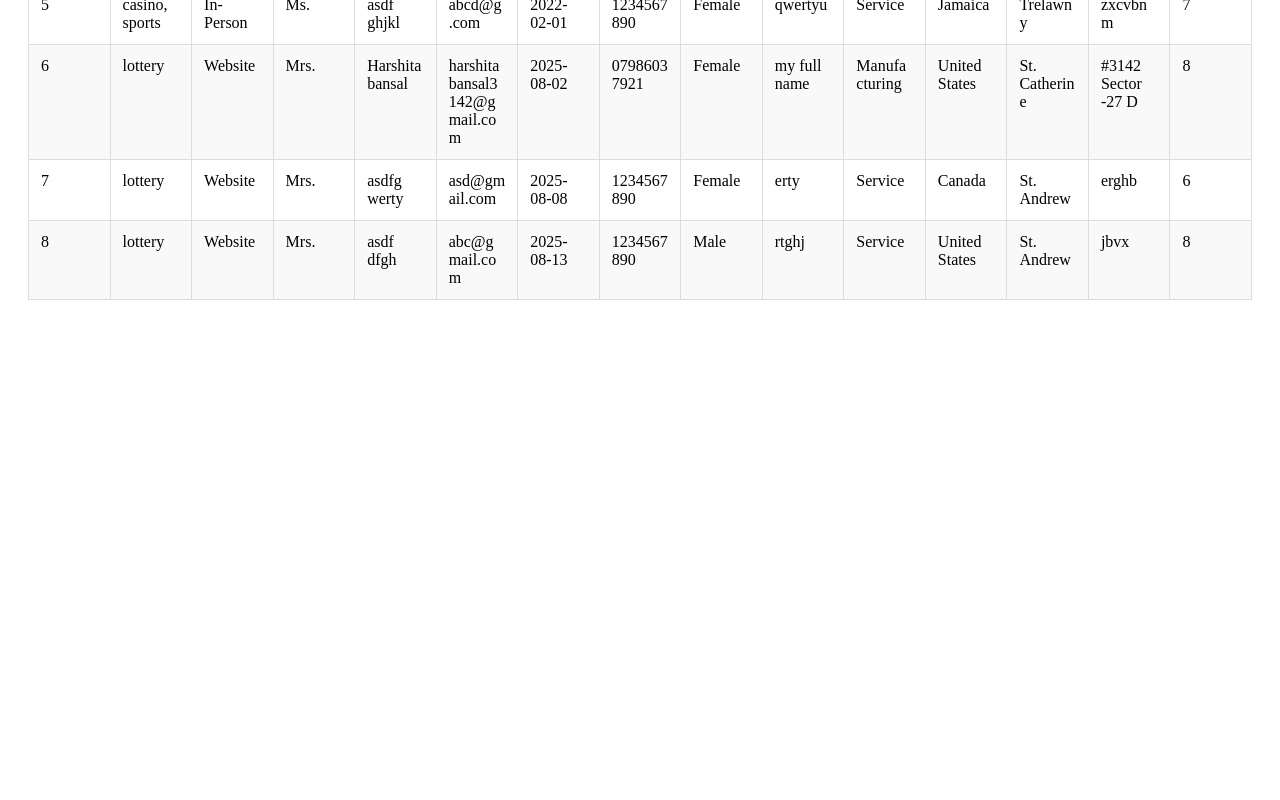
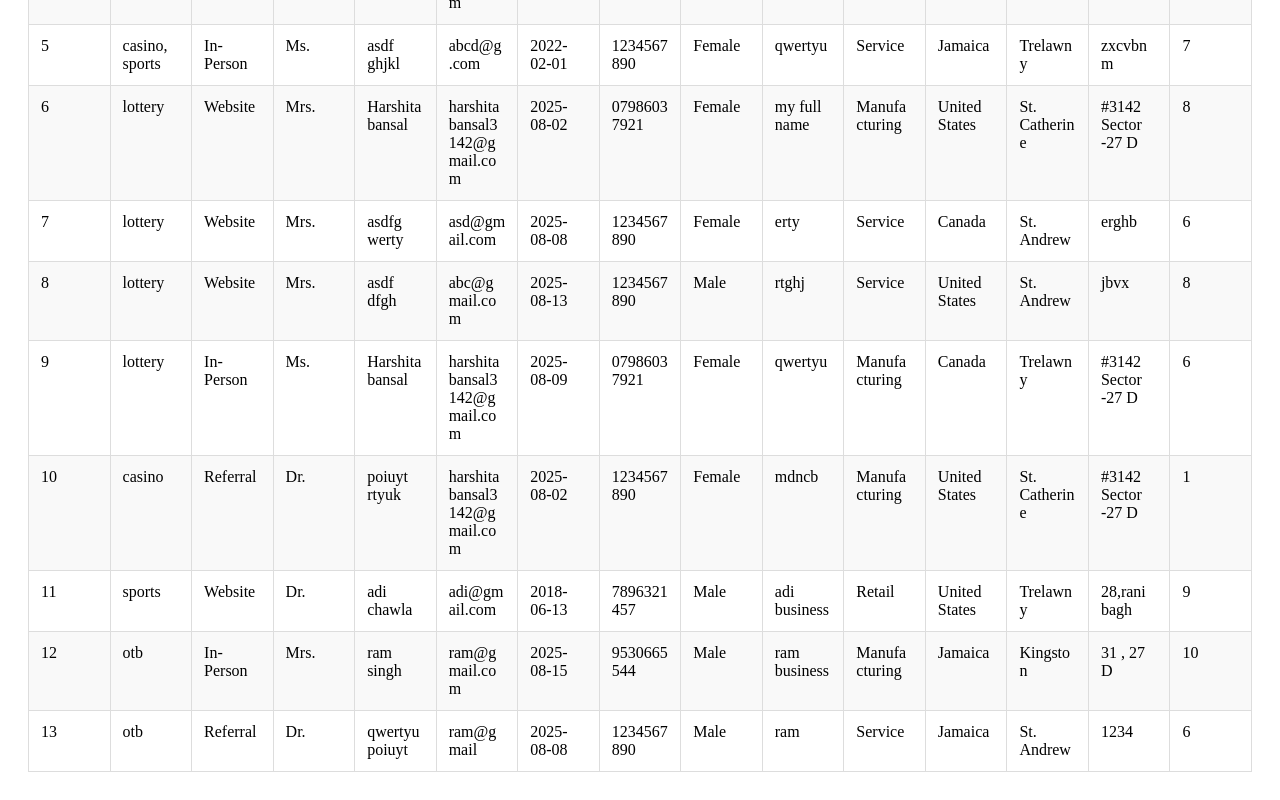
Before and after one commit to Harshitabansal26/Angular-Reactive-Form, an Angular app: page / in a window 1280 px wide. Shown: the part 788-1588 px from the top of the page. Before the commit the page ends 1116 px from the top, so only its background shows below. Built offline with nearby package versions, Linux system fonts and the light colour scheme; data requests are answered from the project's data file.

Commit message:
fake api

```diff
--- a/db.json
+++ b/db.json
@@ -304,6 +304,196 @@
         "ownOrRentLocation": "Own"
       },
       "fileUpload": "C:\\fakepath\\image (2).png"
+    },
+    {
+      "id": "54cc",
+      "product": [
+        "lottery"
+      ],
+      "applicationSource": "In-Person",
+      "residentInfo": {
+        "isResidentJamaica": "Yes",
+        "isExistingRetailer": "Yes"
+      },
+      "personalDetails": {
+        "title": "Ms.",
+        "firstName": "Harshita",
+        "middleName": "",
+        "lastName": "bansal",
+        "email": "harshitabansal3142@gmail.com",
+        "dateOfBirth": "2025-08-09",
+        "cellphone": "07986037921",
+        "businessPhone": "",
+        "homePhone": "",
+        "gender": "Female",
+        "addCoApplicant": "No"
+      },
+      "businessInformation": {
+        "businessName": "qwertyu",
+        "typeOfBusiness": "Manufacturing",
+        "country": "Canada",
+        "parish": "Trelawny",
+        "town": "Chandigarh",
+        "district": "",
+        "postalCode": "160019",
+        "address": "#3142\nSector -27 D",
+        "doYouOwnBusiness": "No",
+        "yearsInOperation": 6,
+        "ownOrRentLocation": "Rent"
+      },
+      "fileUpload": ""
+    },
+    {
+      "id": "4376",
+      "product": [
+        "casino"
+      ],
+      "applicationSource": "Referral",
+      "residentInfo": {
+        "isResidentJamaica": "No",
+        "isExistingRetailer": "No"
+      },
+      "personalDetails": {
+        "title": "Dr.",
+        "firstName": "poiuyt",
+        "middleName": "",
+        "lastName": "rtyuk",
+        "email": "harshitabansal3142@gmail.com",
+        "dateOfBirth": "2025-08-02",
+        "cellphone": "1234567890",
+        "businessPhone": "",
+        "homePhone": "",
+        "gender": "Female",
+        "addCoApplicant": "No"
+      },
+      "businessInformation": {
+        "businessName": "mdncb",
+        "typeOfBusiness": "Manufacturing",
+        "country": "United States",
+        "parish": "St. Catherine",
+        "town": "Chandigarh",
+        "district": "",
+        "postalCode": "160019",
+        "address": "#3142\nSector -27 D",
+        "doYouOwnBusiness": "No",
+        "yearsInOperation": 1,
+        "ownOrRentLocation": "Rent"
+      },
+      "fileUpload": ""
+    },
+    {
+      "id": "7108",
+      "product": [
+        "sports"
+      ],
+      "applicationSource": "Website",
+      "residentInfo": {
+        "isResidentJamaica": "No",
+        "isExistingRetailer": "No"
+      },
+      "personalDetails": {
+        "title": "Dr.",
+        "firstName": "adi",
+        "middleName": "",
+        "lastName": "chawla",
+        "email": "adi@gmail.com",
+        "dateOfBirth": "2018-06-13",
+        "cellphone": "7896321457",
+        "businessPhone": "",
+        "homePhone": "",
+        "gender": "Male",
+        "addCoApplicant": "Yes"
+      },
+      "businessInformation": {
+        "businessName": "adi business",
+        "typeOfBusiness": "Retail",
+        "country": "United States",
+        "parish": "Trelawny",
+        "town": "",
+        "district": "",
+        "postalCode": "",
+        "address": "28,rani bagh",
+        "doYouOwnBusiness": "Yes",
+        "yearsInOperation": 9,
+        "ownOrRentLocation": "Own"
+      },
+      "fileUpload": ""
+    },
+    {
+      "id": "45ca",
+      "product": [
+        "otb"
+      ],
+      "applicationSource": "In-Person",
+      "residentInfo": {
+        "isResidentJamaica": "Yes",
+        "isExistingRetailer": "Yes"
+      },
+      "personalDetails": {
+        "title": "Mrs.",
+        "firstName": "ram",
+        "middleName": "",
+        "lastName": "singh",
+        "email": "ram@gmail.com",
+        "dateOfBirth": "2025-08-15",
+        "cellphone": "9530665544",
+        "businessPhone": "",
+        "homePhone": "",
+        "gender": "Male",
+        "addCoApplicant": "Yes"
+      },
+      "businessInformation": {
+        "businessName": "ram business",
+        "typeOfBusiness": "Manufacturing",
+        "country": "Jamaica",
+        "parish": "Kingston",
+        "town": "",
+        "district": "",
+        "postalCode": "",
+        "address": "31 , 27 D",
+        "doYouOwnBusiness": "Yes",
+        "yearsInOperation": 10,
+        "ownOrRentLocation": "Own"
+      },
+      "fileUpload": ""
+    },
+    {
+      "id": "ce8e",
+      "product": [
+        "otb"
+      ],
+      "applicationSource": "Referral",
+      "residentInfo": {
+        "isResidentJamaica": "Yes",
+        "isExistingRetailer": "Yes"
+      },
+      "personalDetails": {
+        "title": "Dr.",
+        "firstName": "qwertyu",
+        "middleName": "",
+        "lastName": "poiuyt",
+        "email": "ram@gmail",
+        "dateOfBirth": "2025-08-08",
+        "cellphone": "1234567890",
+        "businessPhone": "",
+        "homePhone": "",
+        "gender": "Male",
+        "addCoApplicant": "Yes"
+      },
+      "businessInformation": {
+        "businessName": "ram ",
+        "typeOfBusiness": "Service",
+        "country": "Jamaica",
+        "parish": "St. Andrew",
+        "town": "",
+        "district": "",
+        "postalCode": "",
+        "address": "1234",
+        "doYouOwnBusiness": "Yes",
+        "yearsInOperation": 6,
+        "ownOrRentLocation": "Own"
+      },
+      "fileUpload": "C:\\fakepath\\image (2).png"
     }
   ]
 }
--- a/package.json
+++ b/package.json
@@ -4,6 +4,7 @@
   "scripts": {
     "ng": "ng",
     "start": "ng serve -o",
+    "server": "json-server --watch db.json --port 3000",
     "build": "ng build",
     "watch": "ng build --watch --configuration development",
     "test": "ng test"
--- a/src/app/application.ts
+++ b/src/app/application.ts
@@ -1,19 +1,27 @@
 import { Injectable } from '@angular/core';
-import { HttpClient } from '@angular/common/http';
+import { HttpClient, HttpParams } from '@angular/common/http';
 import { Observable } from 'rxjs';
-
 
 @Injectable({ providedIn: 'root' })
 export class Application {
-  private apiUrl = 'http://localhost:3000/applications'; // db.json via json-server
+  private apiUrl = 'http://localhost:3000/applications';
 
   constructor(private http: HttpClient) {}
 
-  getApplications(): Observable<any[]> {
-    return this.http.get<any[]>(this.apiUrl);
+  // POST - add a new application
+  addApplication(data: any): Observable<any> {
+    return this.http.post<any>(this.apiUrl, data);
   }
 
-  addApplication(app: any): Observable<any> {
-    return this.http.post(this.apiUrl, app);
+  // GET with clean query params
+  getApplications(filters: any = {}): Observable<any[]> {
+    let params = new HttpParams();
+
+    if (filters.email) params = params.set('personalDetails.email', filters.email);
+    if (filters.businessName) params = params.set('businessInformation.businessName', filters.businessName);
+    if (filters.mobile) params = params.set('personalDetails.cellphone', filters.mobile);
+    if (filters.parish) params = params.set('businessInformation.parish', filters.parish);
+
+    return this.http.get<any[]>(this.apiUrl, { params });
   }
 }
--- a/src/app/form/form.ts
+++ b/src/app/form/form.ts
@@ -92,35 +92,32 @@ export class Form implements OnInit {
     this.isModalVisible = false;
   }
 
-  // ✅ Updated onSubmit with API call
   onSubmit(): void {
     if (this.applicationForm.valid) {
       const rawData = this.applicationForm.value;
 
       // ✅ Convert boolean array to product names
-    const productOptions = ['lottery', 'casino', 'sports'];
+      const productValues = this.productOptions.map(opt => opt.value);
       rawData.product = rawData.product
-      ?.map((checked: boolean, i: number) => (checked ? productOptions[i] : null))
+        ?.map((checked: boolean, i: number) => (checked ? productValues[i] : null))
         .filter((v: string | null) => v !== null);
 
-    // Save via service
       this.appService.addApplication(rawData).subscribe({
         next: (res) => {
           console.log('Application saved:', res);
           alert('Application submitted successfully!');
           this.closeModal();
         },
-      error: (err) => {
+        error: (err: any) => {   // <-- explicitly typed
           console.error('Error saving application', err);
           alert('Failed to submit application.');
         }
       });
     } else {
       console.log('Form is invalid. Please correct the errors.');
-    this.markFormGroupTouched(this.applicationForm); // ✅ kept from old code
+      this.markFormGroupTouched(this.applicationForm);
     }
   }
-
 
   private addCheckboxes(): void {
     this.productOptions.forEach(() => (this.applicationForm.get('product') as FormArray).push(this.fb.control(false)));
--- a/src/app/home/home.html
+++ b/src/app/home/home.html
@@ -5,6 +5,16 @@
   </button>
 
   <h2>Submitted Applications</h2>
+  <!-- Search Section -->
+  <div class="search-container mb-3 d-flex gap-2 flex-wrap">
+    <input type="text" placeholder="Business Name" [(ngModel)]="searchFields.businessName" class="form-control" />
+    <input type="text" placeholder="Email" [(ngModel)]="searchFields.email" class="form-control" />
+    <input type="text" placeholder="Mobile" [(ngModel)]="searchFields.mobile" class="form-control" />
+    <input type="text" placeholder="Parish" [(ngModel)]="searchFields.parish" class="form-control" />
+
+    <button class="btn btn-success" (click)="onSearch()">Search</button>
+    <button class="btn btn-secondary" (click)="onReset()">Reset</button>
+  </div>
 
   <table class="table">
     <thead>
--- a/src/app/home/home.ts
+++ b/src/app/home/home.ts
@@ -2,16 +2,25 @@ import { Component, OnInit } from '@angular/core';
 import { CommonModule } from '@angular/common';
 import { Application } from '../application';
 import { RouterModule } from '@angular/router';
+import { FormsModule } from '@angular/forms'; // For ngModel
 
 @Component({
   selector: 'app-home',
   standalone: true,
-  imports: [CommonModule, RouterModule],
+  imports: [CommonModule, RouterModule, FormsModule],
   templateUrl: './home.html',
   styleUrls: ['./home.css']
 })
 export class Home implements OnInit {
   applications: any[] = [];
+
+  // Search fields
+  searchFields: any = {
+    businessName: '',
+    email: '',
+    mobile: '',
+    parish: ''
+  };
 
   constructor(private appService: Application) {}
 
@@ -19,10 +28,26 @@ export class Home implements OnInit {
     this.loadApplications();
   }
 
-  loadApplications() {
-    this.appService.getApplications().subscribe({
-      next: (data) => (this.applications = data),
-      error: (err) => console.error('Error fetching applications', err)
-    });
-  }
+loadApplications(filters: any = {}) {
+  this.appService.getApplications(filters).subscribe({
+    next: (data) => (this.applications = data),
+    error: (err) => console.error('Error fetching applications', err)
+  });
 }
+
+// Trigger search
+onSearch() {
+  this.loadApplications(this.searchFields);
+}
+
+// Reset
+onReset() {
+  this.searchFields = {
+    businessName: '',
+    email: '',
+    mobile: '',
+    parish: ''
+  };
+  this.loadApplications();
+}
+}
```
Lines whose indentation alone changed are shown as unchanged.
